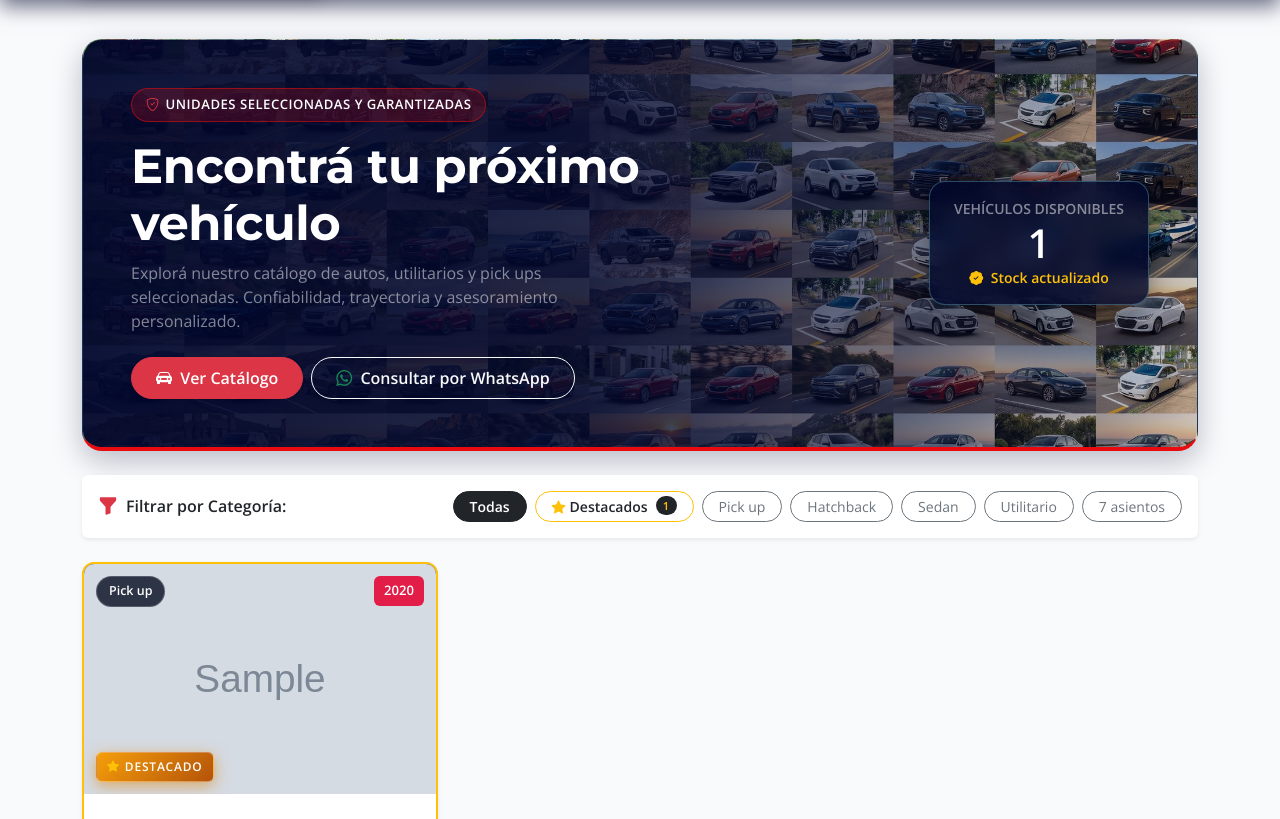
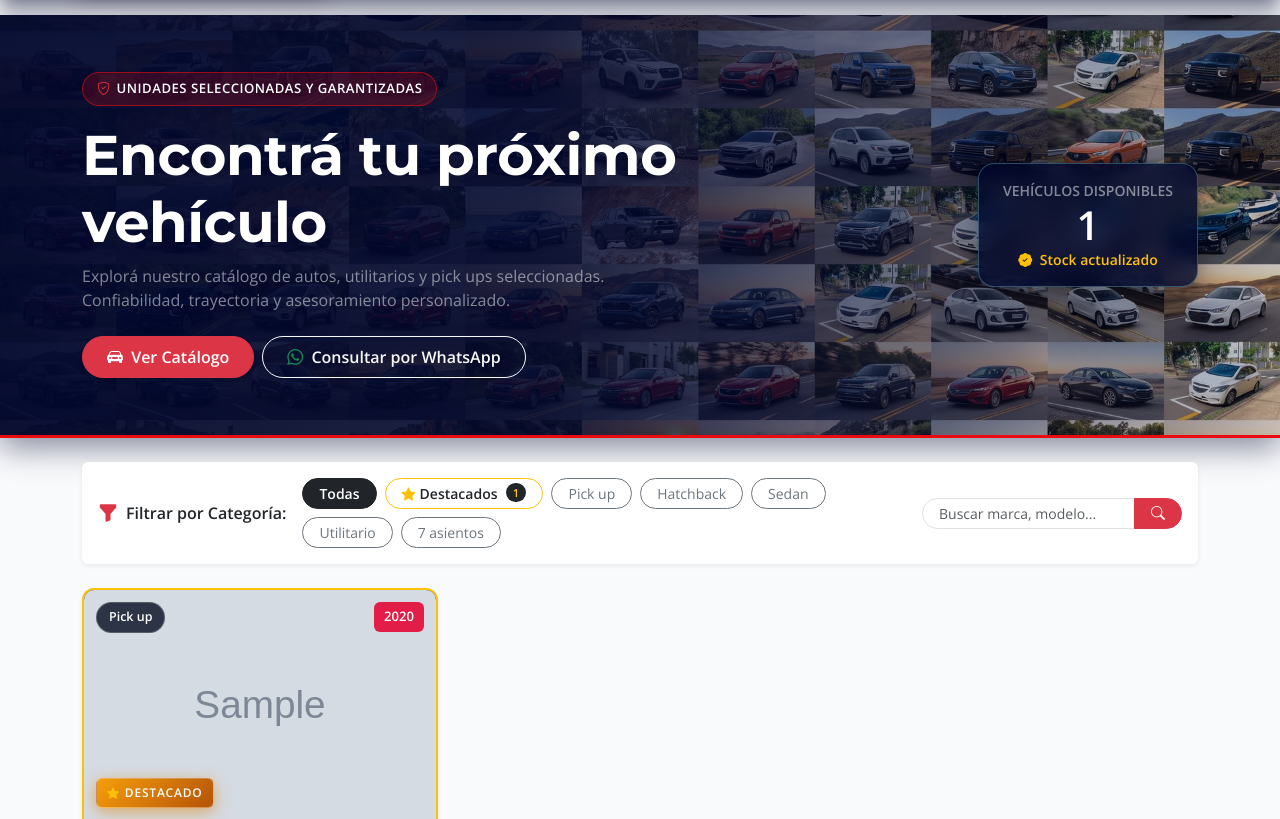
Before and after one commit to GerardodeMartini/AUTOMOVILES-SANTILLAN, a Django app: page / in a window 1280 px wide. Shown: the part 97-916 px from the top of the page. Run offline with Django 5.2, Linux system fonts and the light colour scheme; tables that the repository leaves empty hold one stand-in row (values such as "Sample post"); grey boxes marked "Sample" are stand-in pictures; some libraries are stand-ins or nearby versions.

Commit message:
Portada full-width desde abajo del header hasta barra de búsqueda y filtros

```diff
--- a/templates/base.html
+++ b/templates/base.html
@@ -321,26 +321,26 @@
             }
         }
 
-        /* Hero Banner con Foto de Portada Institucional */
-        .hero-portada-banner {
+        /* Hero Banner Portada Full-Width (de extremo a extremo de pantalla) */
+        .hero-portada-fullwidth {
             position: relative;
+            width: 100%;
             background: #01072c url("{% static 'img/portada.webp' %}") center center / cover no-repeat;
-            border-radius: 20px;
+            border-bottom: 3px solid #e90b0f;
+            box-shadow: 0 10px 30px rgba(1, 7, 44, 0.45);
+            margin-top: 0;
             overflow: hidden;
-            border: 1px solid rgba(114, 197, 214, 0.25);
-            border-bottom: 4px solid #e90b0f;
-            box-shadow: 0 10px 30px rgba(1, 7, 44, 0.25);
         }
 
-        .hero-portada-overlay {
-            background: linear-gradient(90deg, rgba(1, 7, 44, 0.94) 0%, rgba(1, 7, 44, 0.85) 45%, rgba(1, 7, 44, 0.45) 80%, rgba(1, 7, 44, 0.2) 100%);
-            min-height: 340px;
+        .hero-portada-fullwidth .hero-portada-overlay {
+            background: linear-gradient(90deg, rgba(1, 7, 44, 0.95) 0%, rgba(1, 7, 44, 0.88) 42%, rgba(1, 7, 44, 0.5) 75%, rgba(1, 7, 44, 0.22) 100%);
+            min-height: 420px;
         }
 
         @media (max-width: 991px) {
-            .hero-portada-overlay {
-                background: linear-gradient(180deg, rgba(1, 7, 44, 0.95) 0%, rgba(1, 7, 44, 0.82) 100%);
-                min-height: 280px;
+            .hero-portada-fullwidth .hero-portada-overlay {
+                background: linear-gradient(180deg, rgba(1, 7, 44, 0.95) 0%, rgba(1, 7, 44, 0.84) 100%);
+                min-height: 320px;
             }
         }
 
@@ -623,7 +623,7 @@
     </nav>
 
     <!-- CONTENIDO PRINCIPAL -->
-    <main class="py-4">
+    <main class="{% block main_class %}py-4{% endblock %}">
         {% block content %}
         {% endblock %}
     </main>
--- a/templates/catalogo/lista_vehiculos.html
+++ b/templates/catalogo/lista_vehiculos.html
@@ -2,22 +2,23 @@
 
 {% block title %}Catálogo de Vehículos | Automóviles Santillán{% endblock %}
 
+{% block main_class %}pt-0 pb-4{% endblock %}
+
 {% block content %}
-<div class="container">
-
-    <!-- Hero Banner con Foto de Portada Oficial -->
-    <div class="hero-portada-banner mb-4">
-        <div class="hero-portada-overlay d-flex flex-column justify-content-center p-4 p-md-5">
+<!-- PORTADA FULL-WIDTH: Desde abajo del header hasta la barra de búsqueda y filtros -->
+<div class="hero-portada-fullwidth mb-4">
+    <div class="hero-portada-overlay d-flex flex-column justify-content-center">
+        <div class="container py-4 py-lg-5">
             <div class="row align-items-center">
                 <div class="col-lg-8 col-xl-7">
                     <span class="badge-hero-garantia mb-3">
                         <i class="bi bi-shield-check text-danger"></i>
                         <span>Unidades Seleccionadas y Garantizadas</span>
                     </span>
-                    <h1 class="display-5 fw-bold text-white mb-2" style="letter-spacing: -0.5px;">
+                    <h1 class="display-4 fw-bold text-white mb-2" style="letter-spacing: -0.5px;">
                         Encontrá tu próximo vehículo
                     </h1>
-                    <p class="text-white-50 lead fs-6 mb-4" style="max-width: 520px;">
+                    <p class="text-white-50 lead fs-6 mb-4" style="max-width: 540px;">
                         Explorá nuestro catálogo de autos, utilitarios y pick ups seleccionadas. Confiabilidad, trayectoria y asesoramiento personalizado.
                     </p>
                     <div class="d-flex flex-wrap gap-2">
@@ -41,12 +42,15 @@
             </div>
         </div>
     </div>
+</div>
 
-    <!-- Barra de Filtros por Categoría -->
+<div class="container">
+
+    <!-- Barra de Filtros por Categoría y Búsqueda -->
     <div id="catalogo" class="card border-0 shadow-sm mb-4" style="scroll-margin-top: 120px;">
         <div class="card-body p-3">
-            <div class="d-flex flex-column flex-md-row justify-content-between align-items-md-center gap-3">
-                <div class="d-flex align-items-center gap-2">
+            <div class="d-flex flex-column flex-lg-row justify-content-between align-items-lg-center gap-3">
+                <div class="d-flex align-items-center gap-2 text-nowrap">
                     <i class="bi bi-funnel-fill text-danger fs-5"></i>
                     <span class="fw-bold text-dark">Filtrar por Categoría:</span>
                 </div>
@@ -75,6 +79,19 @@
                         </a>
                     {% endfor %}
                 </div>
+
+                <!-- Buscador de marcas y modelos -->
+                <form method="get" action="{% url 'catalogo:lista_vehiculos' %}#catalogo" class="d-flex align-items-center" style="min-width: 260px;">
+                    {% if categoria_seleccionada %}
+                        <input type="hidden" name="categoria" value="{{ categoria_seleccionada }}">
+                    {% endif %}
+                    <div class="input-group input-group-sm">
+                        <input type="text" name="q" value="{{ busqueda }}" class="form-control rounded-start-pill ps-3" placeholder="Buscar marca, modelo..." aria-label="Buscar vehículo">
+                        <button class="btn btn-danger rounded-end-pill px-3" type="submit" title="Buscar">
+                            <i class="bi bi-search"></i>
+                        </button>
+                    </div>
+                </form>
 
                 <!-- Dropdown de Categorías (Optimizado para móviles o alternativo) -->
                 <div class="d-md-none dropdown w-100">
```
